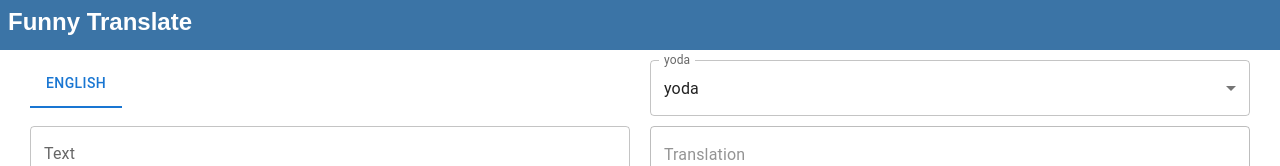
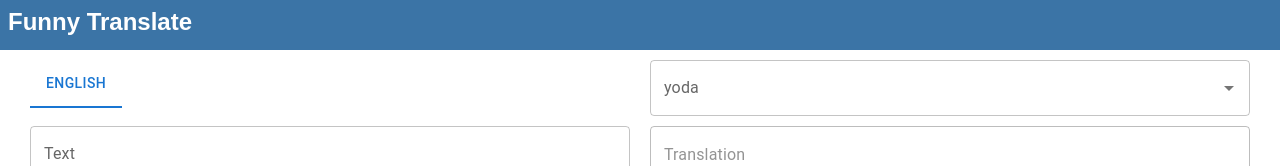
Before and after one commit to ozan1535/funny-translate, a Next.js app: page / in a window 1280 px wide. Shown: the top 166 px of the page. Built offline with nearby package versions, Linux system fonts and the light colour scheme.

Commit message:
Change component to have search feature

```diff
--- a/components/SelectLanguage/SelectLanguage.tsx
+++ b/components/SelectLanguage/SelectLanguage.tsx
@@ -1,11 +1,6 @@
-import {
-  FormControl,
-  InputLabel,
-  MenuItem,
-  Select,
-  SelectChangeEvent,
-} from "@mui/material";
+import { Autocomplete, FormControl, TextField } from "@mui/material";
 import { useRouter } from "next/router";
+import { SyntheticEvent } from "react";
 import { languages } from "./languages";
 import { ISelectLanguageProps } from "./SelectLanguage.types";
 
@@ -14,35 +9,37 @@
   setTranslation,
 }: ISelectLanguageProps) {
   const router = useRouter();
-  const handleChange = (event: SelectChangeEvent) => {
-    setTranslation((prev) => ({ ...prev, language: event.target.value }));
+  const handleChange = (
+    event: SyntheticEvent<Element, Event>,
+    value: {
+      label: string;
+    } | null
+  ) => {
+    setTranslation((prev) => ({ ...prev, language: value?.label || "" }));
 
     const url = new URL(router.asPath, window.location.origin);
-    if (event.target.value)
-      url.searchParams.set("language", event.target.value);
+    if (value?.label) url.searchParams.set("language", value.label);
 
     // https://nextjs.org/docs/routing/shallow-routing
     router.push(url, undefined, { shallow: true });
   };
+
+  const sortedLanguages = languages
+    .sort()
+    .map((language) => ({ label: language }));
+
   return (
     <FormControl fullWidth>
-      <InputLabel id="demo-simple-select-label">
-        {translation.language}
-      </InputLabel>
-      <Select
-        labelId="demo-simple-select-label"
-        id="demo-simple-select"
-        value={translation.language}
-        label={translation.language}
+      <Autocomplete
+        disablePortal
+        id="combo-box-demo"
+        options={sortedLanguages}
         onChange={handleChange}
-        fullWidth={false}
-      >
-        {languages.map((language) => (
-          <MenuItem value={language} key={language}>
-            {language}
-          </MenuItem>
-        ))}
-      </Select>
+        fullWidth
+        renderInput={(params) => (
+          <TextField {...params} label={translation.language} />
+        )}
+      />
     </FormControl>
   );
 }
```
